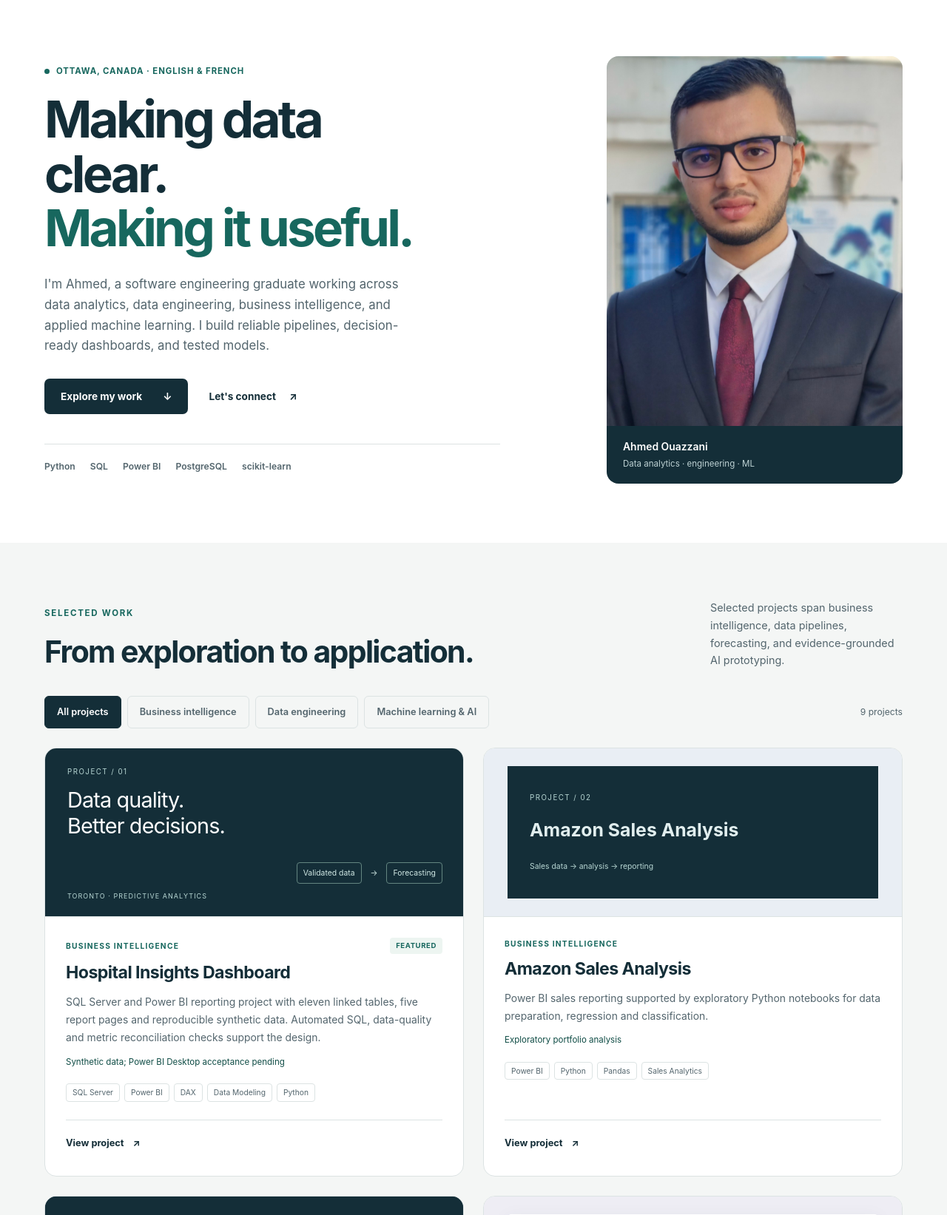
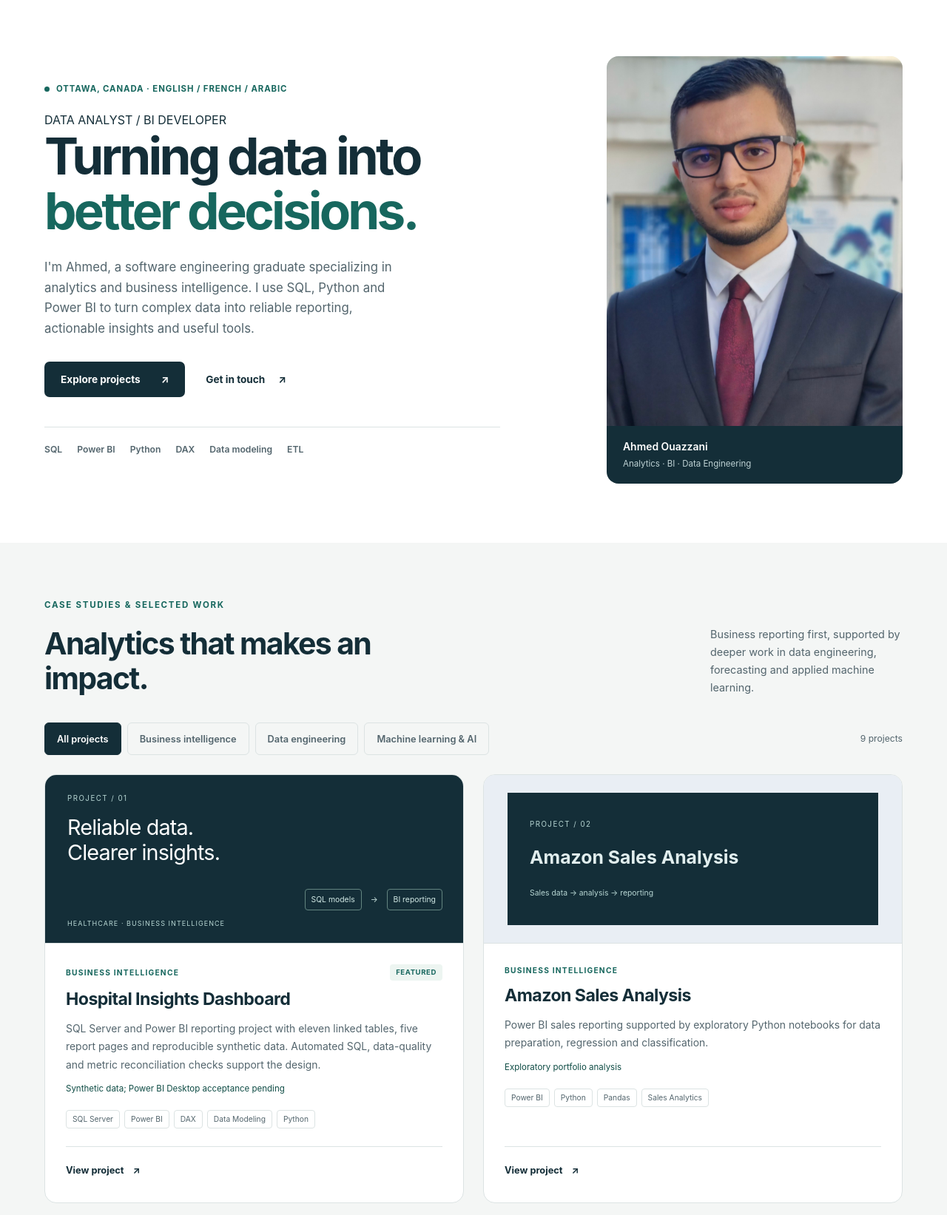
Before and after one commit to AhmedOT22/Portfolio, a Flask app: page / in a window 1280 px wide. Shown: the part 93-1736 px from the top of the page at 74% size. Run offline with Flask 3, Linux system fonts and the light colour scheme.

Commit message:
Refocus portfolio on data analytics and BI with revised project hierarchy

```diff
--- a/templates/index.html
+++ b/templates/index.html
@@ -1,40 +1,24 @@
 {% extends "base.html" %} {% block content %}
 <section id="home" class="hero container" aria-labelledby="hero-title">
   <div class="hero-copy">
-    <p class="eyebrow">
-      <span class="location-dot" aria-hidden="true"></span> Ottawa, Canada ·
-      English &amp; French
-    </p>
-    <h1 id="hero-title">
-      Making data<br />clear.<br /><span>Making it useful.</span>
-    </h1>
+    <p class="eyebrow"><span class="location-dot" aria-hidden="true"></span> Ottawa, Canada · English / French / Arabic</p>
+    <p class="hero-label">DATA ANALYST / BI DEVELOPER</p>
+    <h1 id="hero-title">Turning data into<br /><span>better decisions.</span></h1>
     <p class="hero-intro">
-      I'm Ahmed, a software engineering graduate working across data analytics,
-      data engineering, business intelligence, and applied machine learning.
-      I build reliable pipelines, decision-ready dashboards, and tested models.
+      I'm Ahmed, a software engineering graduate specializing in analytics and business intelligence.
+      I use SQL, Python and Power BI to turn complex data into reliable reporting, actionable insights and useful tools.
     </p>
     <div class="hero-actions">
-      <a class="button button-primary" href="#projects"
-        >Explore my work <span aria-hidden="true">↓</span></a
-      ><a class="text-link" href="#contact"
-        >Let's connect <span aria-hidden="true">↗</span></a
-      >
+      <a class="button button-primary" href="#projects">Explore projects <span aria-hidden="true">↗</span></a>
+      <a class="text-link" href="#contact">Get in touch <span aria-hidden="true">↗</span></a>
     </div>
     <div class="hero-tools" aria-label="Core tools">
-      <span>Python</span><span>SQL</span><span>Power BI</span><span>PostgreSQL</span><span>scikit-learn</span>
+      <span>SQL</span><span>Power BI</span><span>Python</span><span>DAX</span><span>Data modeling</span><span>ETL</span>
     </div>
   </div>
   <figure class="portrait">
-    <img
-      src="{{ url_for('static', filename='images/prettyboi.jpg') }}"
-      alt="Ahmed Ouazzani"
-      width="1116"
-      height="1536"
-      fetchpriority="high"
-    />
-    <figcaption>
-      <span>Ahmed Ouazzani</span><span>Data analytics · engineering · ML</span>
-    </figcaption>
+    <img src="{{ url_for('static', filename='images/prettyboi.jpg') }}" alt="Portrait of Ahmed Ouazzani" width="1116" height="1536" fetchpriority="high" />
+    <figcaption><span>Ahmed Ouazzani</span><span>Analytics · BI · Data Engineering</span></figcaption>
   </figure>
 </section>
 <section
@@ -45,12 +29,11 @@
   <div class="container">
     <div class="section-heading">
       <div>
-        <p class="eyebrow">Selected work</p>
-        <h2 id="projects-title">From exploration to application.</h2>
+        <p class="eyebrow">Case studies & selected work</p>
+        <h2 id="projects-title">Analytics that makes an impact.</h2>
       </div>
       <p>
-        Selected projects span business intelligence, data pipelines, forecasting,
-        and evidence-grounded AI prototyping.
+        Business reporting first, supported by deeper work in data engineering, forecasting and applied machine learning.
       </p>
     </div>
     <div class="project-toolbar" hidden>
@@ -95,12 +78,12 @@
             aria-label="Time series project workflow"
           >
             <span class="preview-kicker">PROJECT / 01</span>
-            <p>Data quality.<br />Better decisions.</p>
+            <p>Reliable data.<br />Clearer insights.</p>
             <div class="pipeline">
-              <span>Validated data</span><span aria-hidden="true">→</span
-              ><span>Forecasting</span>
+              <span>SQL models</span><span aria-hidden="true">→</span
+              ><span>BI reporting</span>
             </div>
-            <span class="preview-footnote">TORONTO · PREDICTIVE ANALYTICS</span>
+            <span class="preview-footnote">HEALTHCARE · BUSINESS INTELLIGENCE</span>
           </div>
           {% else %}
           <div class="notebook-preview">
@@ -160,7 +143,7 @@
   <div>
     <p class="eyebrow">Behind the work</p>
     <h2 id="about-title">
-      Curiosity, structure,<br />and a practical mindset.
+      The engineering behind<br />the insight.
     </h2>
     <a
       class="text-link"
@@ -173,13 +156,10 @@
   </div>
   <div class="about-details">
     <p class="about-intro">
-      I build trustworthy data workflows and practical analytical applications.
+      I connect sound data foundations with clear reporting and useful business decisions.
     </p>
     <p>
-      Based in Ottawa, I combine software engineering and postgraduate training in
-      business intelligence and project management. My work spans Python and SQL
-      pipelines, Power BI reporting, time-series forecasting, and local AI-assisted
-      document review. I value reproducibility, honest evaluation and usable tools.
+      I combine software engineering with postgraduate training in business intelligence and project management. My work covers SQL analysis, Power BI dashboards, data preparation, dimensional modeling and ETL, with additional experience in forecasting and machine learning.
     </p>
     <dl class="capabilities">
       <div>
@@ -208,8 +188,7 @@
       Have a data challenge<br />or an opportunity in mind?
     </h2>
     <p>
-      Get in touch about data analytics, BI development, data engineering,
-      forecasting or applied AI opportunities.
+      I am open to Data Analyst, BI Developer and related data engineering opportunities.
     </p>
   </div>
   <div class="contact-actions">
```
